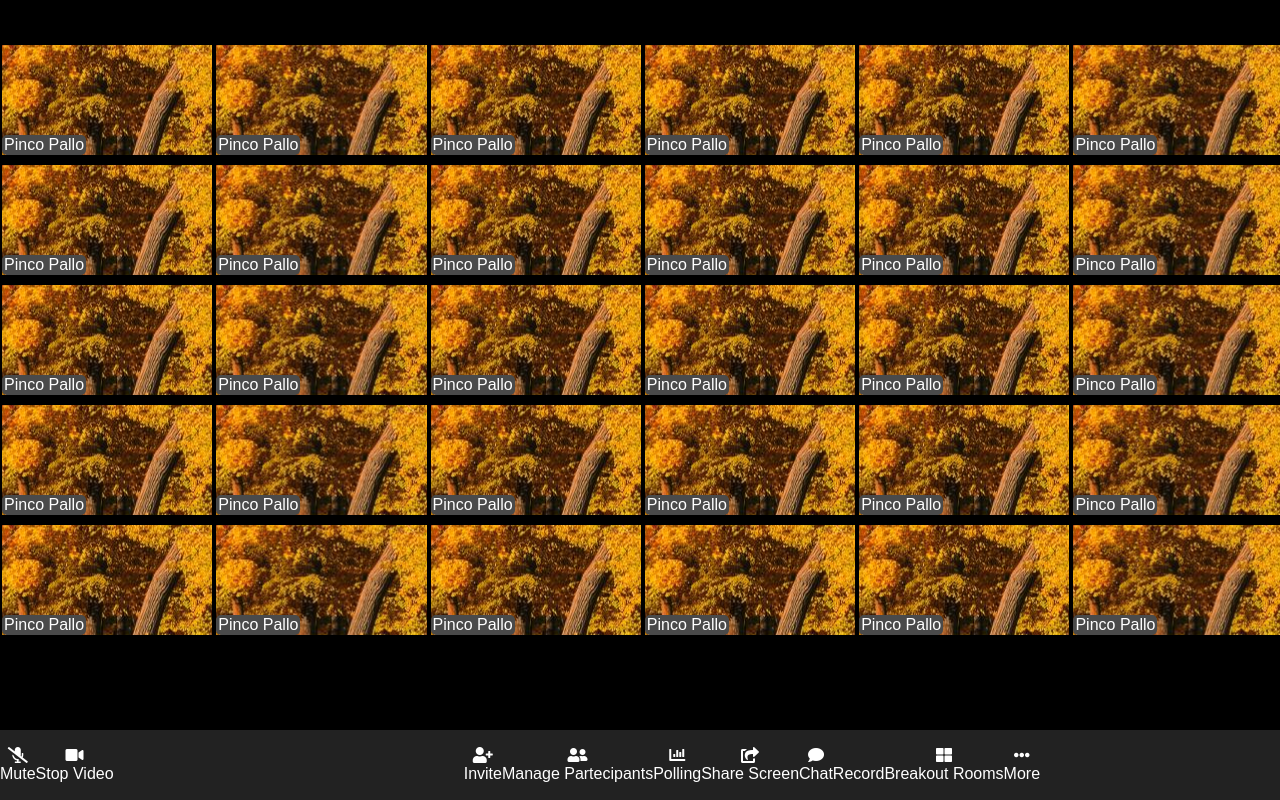
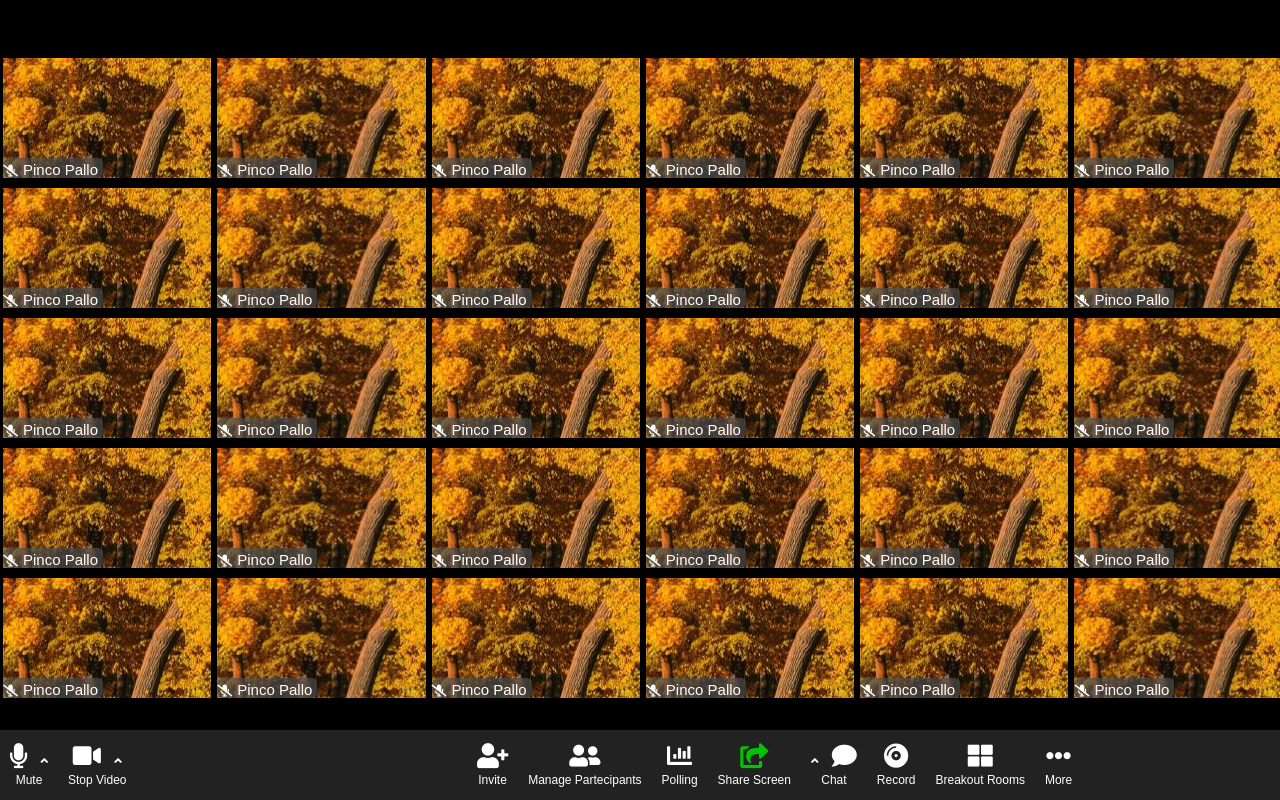
Before and after one commit to ThubeesanKugathas/html-css-zoom, a plain HTML site: page index.html in a window 1280 px wide. Shown: the top 800 px of the page. Drawn offline with Linux system fonts and the light colour scheme.

Commit message:
fix html/css + commenti

```diff
--- a/css/style.css
+++ b/css/style.css
@@ -4,24 +4,42 @@
     box-sizing: border-box;
 }
 
+.container-flex {
+    display: flex;
+    flex-wrap: wrap;
+}
+
 .page {
     height: 100vh;
     color: #fff;
     font-family: Arial, Helvetica, sans-serif;
-    display: flex;
     flex-direction: column;
     flex-wrap: wrap;
     justify-content: space-between;
 }
 
+.icon-b::before {
+    font-family: "Font Awesome 5 Free";
+    font-weight: 900;
+    color: #fff;
+    padding-right: 5px;
+}
+
+.icon::after {
+    font-family: "Font Awesome 5 Free";
+    font-weight: 900;
+    color: #fff;
+    padding-left: 5px;
+}
+
+/* -------------------------------MAIN------------------------------ */
+
 main {
     background-color: #000;
     flex-grow: 1;
+    font-size: 15px;
 }
 
-.container-flex {
-    display: flex;
-}
 
 .window-tag {
     justify-content: end;
@@ -29,56 +47,68 @@ main {
 
 .window-tag .items {
     background-color: #4a4a4a;
-    padding: 1px 2px;
+    padding: 2px 3px;
     border-radius: 5px;
-    margin: 0 5px;
+    margin: 5px 5px;
 }
 
-.icon::before {
-    font-family: "Font Awesome 5 Free";
-    font-weight: 900;
+.window-tag i {
+    font-size: 12px;
+    padding: 3px 4px;
+}
+
+.window-tag .icon-b::before {
     content: "\f00a";
-    color: #fff;
-    padding-right: 5px;
+    font-size: 12px;
 }
 
 .container-users {
     width: 1500px;
     margin: 0 auto;
     padding: 20px 0;
-    /* height: 500px; */
-
-}
-
-.container-flex {
-    width: 100%;
-    display: flex;
-    flex-wrap: wrap;
 }
 
 .container-users .items {
     width: calc(100% / 8);
-    height: 110px;
+    height: 120px;
     background-image: url(../img/paesaggio.jpg);
     background: cover no-repeat;
     background-position: 50% 50%;
-    margin: 5px 2px;
+    margin: 5px 3px;
     flex-grow: 1;
     position: relative;
+}
+
+.container-users .icon-b::before {
+    content: "\f131";
+    font-size: 12px;
+}
+
+.opacity {
+    position: absolute;
+    width: 100px;
+    height: 20px;
+    bottom: 0;
+    left: 0;
+    background-color: #4a4a4a;
+    opacity: 0.7;
+    border-radius: 5px;
+    z-index: 1;
 }
 
 .user-name {
     position: absolute;
     bottom: 0;
     left: 0;
-    background-color: #4a4a4a;
-    padding: 1px 2px;
-    border-radius: 5px;
+    z-index: 2;
 }
+
+/* -----------------------------FOOTER-------------------  */
 
 footer {
     height: 70px;
     background-color: #222;
+    font-size: 12px;
 }
 
 footer .container-flex {
@@ -103,11 +133,40 @@ footer .container-flex {
     align-items: center;
 }
 
+.nav-right:hover {
+    background-color: #888;
+    color: red;
+}
+
 footer .tag {
     text-align: center;
+    margin: 0 10px;
+}
+
+footer .tag:hover {
+    text-decoration: underline;
+}
+
+footer i {
+    margin-bottom: 5px;
+    font-size: 25px;
 }
 
 .text {
     color: #ca2641;
     padding: 0 10px;
 }
+
+footer .icon::after {
+    content: "\f106";
+    padding-left: 10px;
+}
+
+footer .icon-b::before {
+    content: "\f106";
+    padding-right: 10px;
+}
+
+.fa-share-square {
+    color: #01c401;
+}
--- a/index.html
+++ b/index.html
@@ -10,190 +10,229 @@
 </head>
 <body>
 
-    <div class="page">
+    <div class="page container-flex">
+
+        <!-- Interfaccia degli users / main  -->
         <main>
 
+            <!-- tag top-right  -->
             <div class="container-flex window-tag">
-                <div class="items icon">Speaker View</div>
+                <div class="items icon-b">Speaker View</div>
                 <div class="items">
                     <i class="fas fa-expand-arrows-alt"></i>
                 </div>
+            </div>
+            <!-- / tag top-right  -->
 
-            </div>
-
+            <!-- ogni user in chiamata  -->
             <div class="container-users">
-
                 <div class="container-flex">
-
                     <div class="items">
-                        <div class="user-name">Pinco Pallo</div>
+                        <div class="opacity"></div>
+                        <div class="user-name icon-b">Pinco Pallo</div>
                     </div>
 
                     <div class="items">
-                        <div class="user-name">Pinco Pallo</div>
+                        <div class="opacity"></div>
+                        <div class="user-name icon-b">Pinco Pallo</div>
                     </div>
 
                     <div class="items">
-                        <div class="user-name">Pinco Pallo</div>
+                        <div class="opacity"></div>
+                        <div class="user-name icon-b">Pinco Pallo</div>
                     </div>
 
                     <div class="items">
-                        <div class="user-name">Pinco Pallo</div>
+                        <div class="opacity"></div>
+                        <div class="user-name icon-b">Pinco Pallo</div>
                     </div>
 
                     <div class="items">
-                        <div class="user-name">Pinco Pallo</div>
+                        <div class="opacity"></div>
+                        <div class="user-name icon-b">Pinco Pallo</div>
                     </div>
 
                     <div class="items">
-                        <div class="user-name">Pinco Pallo</div>
+                        <div class="opacity"></div>
+                        <div class="user-name icon-b">Pinco Pallo</div>
                     </div>
 
                     <div class="items">
-                        <div class="user-name">Pinco Pallo</div>
+                        <div class="opacity"></div>
+                        <div class="user-name icon-b">Pinco Pallo</div>
                     </div>
 
                     <div class="items">
-                        <div class="user-name">Pinco Pallo</div>
+                        <div class="opacity"></div>
+                        <div class="user-name icon-b">Pinco Pallo</div>
                     </div>
 
                     <div class="items">
-                        <div class="user-name">Pinco Pallo</div>
+                        <div class="opacity"></div>
+                        <div class="user-name icon-b">Pinco Pallo</div>
                     </div>
 
                     <div class="items">
-                        <div class="user-name">Pinco Pallo</div>
+                        <div class="opacity"></div>
+                        <div class="user-name icon-b">Pinco Pallo</div>
                     </div>
 
                     <div class="items">
-                        <div class="user-name">Pinco Pallo</div>
+                        <div class="opacity"></div>
+                        <div class="user-name icon-b">Pinco Pallo</div>
                     </div>
 
                     <div class="items">
-                        <div class="user-name">Pinco Pallo</div>
+                        <div class="opacity"></div>
+                        <div class="user-name icon-b">Pinco Pallo</div>
                     </div>
 
                     <div class="items">
-                        <div class="user-name">Pinco Pallo</div>
+                        <div class="opacity"></div>
+                        <div class="user-name icon-b">Pinco Pallo</div>
                     </div>
 
                     <div class="items">
-                        <div class="user-name">Pinco Pallo</div>
+                        <div class="opacity"></div>
+                        <div class="user-name icon-b">Pinco Pallo</div>
                     </div>
 
                     <div class="items">
-                        <div class="user-name">Pinco Pallo</div>
+                        <div class="opacity"></div>
+                        <div class="user-name icon-b">Pinco Pallo</div>
                     </div>
 
                     <div class="items">
-                        <div class="user-name">Pinco Pallo</div>
+                        <div class="opacity"></div>
+                        <div class="user-name icon-b">Pinco Pallo</div>
                     </div>
 
                     <div class="items">
-                        <div class="user-name">Pinco Pallo</div>
+                        <div class="opacity"></div>
+                        <div class="user-name icon-b">Pinco Pallo</div>
                     </div>
 
                     <div class="items">
-                        <div class="user-name">Pinco Pallo</div>
+                        <div class="opacity"></div>
+                        <div class="user-name icon-b">Pinco Pallo</div>
                     </div>
 
                     <div class="items">
-                        <div class="user-name">Pinco Pallo</div>
+                        <div class="opacity"></div>
+                        <div class="user-name icon-b">Pinco Pallo</div>
                     </div>
 
                     <div class="items">
-                        <div class="user-name">Pinco Pallo</div>
+                        <div class="opacity"></div>
+                        <div class="user-name icon-b">Pinco Pallo</div>
                     </div>
 
                     <div class="items">
-                        <div class="user-name">Pinco Pallo</div>
+                        <div class="opacity"></div>
+                        <div class="user-name icon-b">Pinco Pallo</div>
                     </div>
 
                     <div class="items">
-                        <div class="user-name">Pinco Pallo</div>
+                        <div class="opacity"></div>
+                        <div class="user-name icon-b">Pinco Pallo</div>
                     </div>
 
                     <div class="items">
-                        <div class="user-name">Pinco Pallo</div>
+                        <div class="opacity"></div>
+                        <div class="user-name icon-b">Pinco Pallo</div>
                     </div>
 
                     <div class="items">
-                        <div class="user-name">Pinco Pallo</div>
+                        <div class="opacity"></div>
+                        <div class="user-name icon-b">Pinco Pallo</div>
                     </div>
 
                     <div class="items">
-                        <div class="user-name">Pinco Pallo</div>
+                        <div class="opacity"></div>
+                        <div class="user-name icon-b">Pinco Pallo</div>
                     </div>
 
                     <div class="items">
-                        <div class="user-name">Pinco Pallo</div>
+                        <div class="opacity"></div>
+                        <div class="user-name icon-b">Pinco Pallo</div>
                     </div>
 
                     <div class="items">
-                        <div class="user-name">Pinco Pallo</div>
+                        <div class="opacity"></div>
+                        <div class="user-name icon-b">Pinco Pallo</div>
                     </div>
 
                     <div class="items">
-                        <div class="user-name">Pinco Pallo</div>
+                        <div class="opacity"></div>
+                        <div class="user-name icon-b">Pinco Pallo</div>
                     </div>
 
                     <div class="items">
-                        <div class="user-name">Pinco Pallo</div>
+                        <div class="opacity"></div>
+                        <div class="user-name icon-b">Pinco Pallo</div>
                     </div>
 
                     <div class="items">
-                        <div class="user-name">Pinco Pallo</div>
+                        <div class="opacity"></div>
+                        <div class="user-name icon-b">Pinco Pallo</div>
                     </div>
 
                     <div class="items">
-                        <div class="user-name">Pinco Pallo</div>
+                        <div class="opacity"></div>
+                        <div class="user-name icon-b">Pinco Pallo</div>
                     </div>
 
                     <div class="items">
-                        <div class="user-name">Pinco Pallo</div>
+                        <div class="opacity"></div>
+                        <div class="user-name icon-b">Pinco Pallo</div>
                     </div>
 
                     <div class="items">
-                        <div class="user-name">Pinco Pallo</div>
+                        <div class="opacity"></div>
+                        <div class="user-name icon-b">Pinco Pallo</div>
                     </div>
 
                     <div class="items">
-                        <div class="user-name">Pinco Pallo</div>
+                        <div class="opacity"></div>
+                        <div class="user-name icon-b">Pinco Pallo</div>
                     </div>
 
                     <div class="items">
-                        <div class="user-name">Pinco Pallo</div>
+                        <div class="opacity"></div>
+                        <div class="user-name icon-b">Pinco Pallo</div>
                     </div>
-
-
                 </div>
-
             </div>
+            <!-- / ogni user in chiamata  -->
 
         </main>
+        <!-- / Interfaccia degli users / main  -->
 
         <footer>
 
+            <!-- nav nel footer  -->
             <div class="container-flex">
 
+                <!-- tag nav left  -->
                 <div class="nav-left">
-                    <div class="tag">
-                        <div class="image">
-                            <i class="fas fa-microphone-slash"></i>
+                    <div class="tag tag-1">
+                        <div class="image icon">
+                            <i class="fas fa-microphone"></i>
                         </div>
                         <span>Mute</span>
                     </div>
 
-                    <div class="tag">
-                        <div class="image">
+                    <div class="tag tag-2">
+                        <div class="image icon">
                             <i class="fas fa-video"></i>
                         </div>
                         <span>Stop Video</span>
                     </div>
                 </div>
+                <!-- / tag nav left  -->
 
+                <!-- tag nav center  -->
                 <div class="nav-center">
-
                     <div class="tag">
                         <div class="image">
                             <i class="fas fa-user-plus"></i>
@@ -223,7 +262,7 @@
                     </div>
 
                     <div class="tag">
-                        <div class="image">
+                        <div class="image icon-b">
                             <i class="fas fa-comment"></i>
                         </div>
                         <span>Chat</span>
@@ -231,7 +270,7 @@
 
                     <div class="tag">
                         <div class="image">
-                            <i class="fas fa-record-vinyl"></i>
+                            <i class="fas fa-compact-disc"></i>
                         </div>
                         <span>Record</span>
                     </div>
@@ -249,20 +288,21 @@
                         </div>
                         <span>More</span>
                     </div>
+                </div>
+                <!-- / tag nav center  -->
 
-
-
-                </div>
-
+                <!-- tag nav right  -->
                 <div class="nav-right">
                     <div class="text">End Meeting</div>
                 </div>
+                <!-- / tag nav right  -->
 
             </div>
+            <!-- / nav nel footer  -->
 
         </footer>
+
     </div>
-
 
 </body>
 </html>
```
